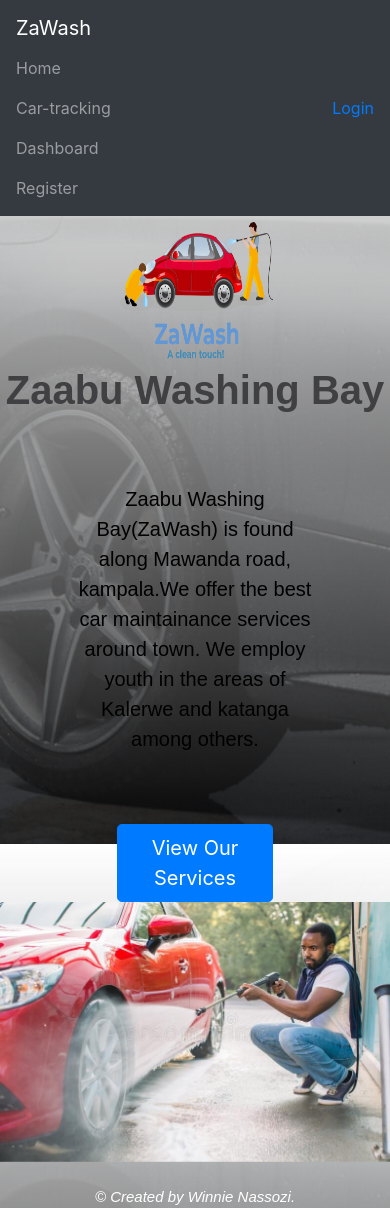
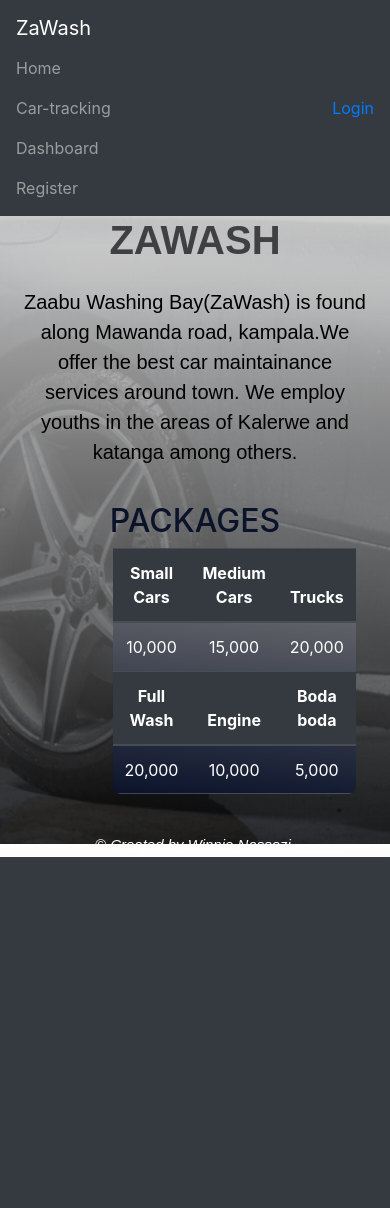
Before and after one commit to kiara398/Zawash_project, a Node server app: page / in a window 390 px wide. After the commit the page ends 857 px from the top, so only its background shows below. Run offline with Node 20, Linux system fonts and the light colour scheme.

Commit message:
made some changes

```diff
--- a/public/project.css
+++ b/public/project.css
@@ -13,10 +13,8 @@
   font-family: sans-serif;
   font-size: 20px;
   text-align: center;
-  padding: 50px;
-  margin: 20px;
-  top: 50px;
-
+  padding: 15px;
+  margin: 5px;
 }
 
 .text-muted {
@@ -112,16 +110,6 @@
   border: none;
 }
 
-.button3 {
-  margin: auto;
-  width: 50%;
-  padding: 5px;
-  display: block;
-  border: none;
-  background-color: rgb(67, 127, 238);
-  font-size: 24px;
-  border-radius: 8px;
-}
  .arrival-time, .date, .color{
     width: 85%;
     padding: 8px;
--- a/views/home.pug
+++ b/views/home.pug
@@ -1,25 +1,31 @@
 extends layout
 
 block content
-    body
-        section
-            .container1
-                .row
-                    .col-sm-6.content
-                        .body-content
-                            img.logo(src='./images/zawash8.png' alt='logo')
-                            h1 Zaabu Washing Bay
-                            p Zaabu Washing Bay(ZaWash) is found along Mawanda road, kampala.We offer the best car maintainance services around town. We employ youth in the areas of Kalerwe and katanga among others.
+    body.home-page
 
-                            button.btn.btn-primary.btn-lg(type='button') View Our Services
+        h1 ZAWASH
+        p  Zaabu Washing Bay(ZaWash) is found along Mawanda road, kampala.We offer the best car maintainance services around town. We employ youths in the areas of Kalerwe and katanga among others.
 
-
-                    .col-sm-6
-                        #carouselExampleSlidesOnly.carousel.slide(data-ride='carousel')
-                            .carousel-inner
-                                .carousel-item.active
-                                    img.d-block.w-100(src='images/wash.jpg' alt='...')
-                                .carousel-item
-                                        img.d-block.w-100(src='images/wash3.jpg' alt='...')
-                                .carousel-item
-                                        img.d-block.w-100(src='images/wash4.jpg' alt='...')
+        h2 PACKAGES
+        .container
+            table#packages.table
+                thead.thead-dark
+                    tr
+                        th(scope='col') Small Cars
+                        th(scope='col') Medium Cars
+                        th(scope='col') Trucks
+                tbody
+                    tr
+                        td 10,000
+                        td 15,000
+                        td 20,000
+                thead.thead-dark
+                    tr
+                        th(scope='col') Full Wash
+                        th(scope='col') Engine
+                        th(scope='col') Boda boda
+                tbody
+                    tr
+                        td 20,000
+                        td 10,000
+                        td 5,000
--- a/views/login.pug
+++ b/views/login.pug
@@ -4,7 +4,7 @@
     body
         .container-login
             .container
-                img.logo(src='./images/zawash8.png' alt='logo')
+                h1 ZAWASH
                 form(action='/login' method='POST' onsubmit="validation();")
                     h4.sign-in SIGN IN!
                     .form-floating
```
Also changed, not shown: views/cartracking.pug (+10 -5 lines).
